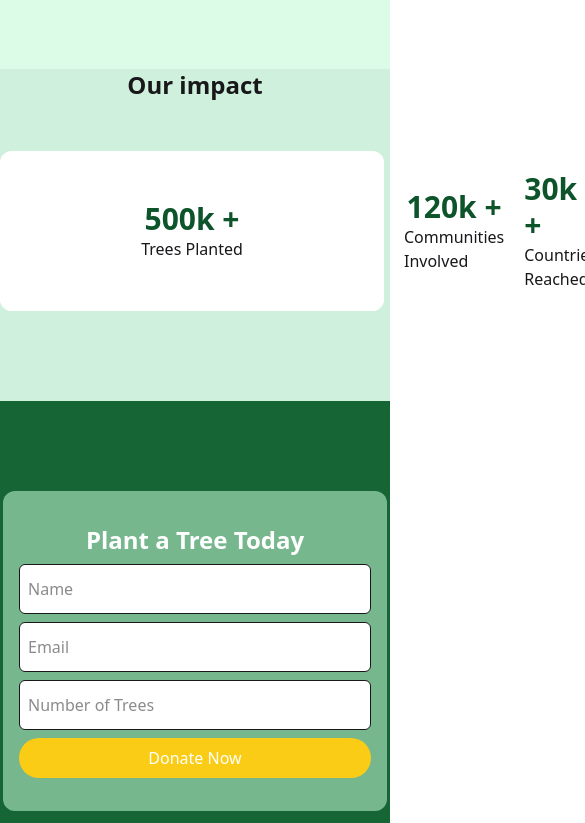
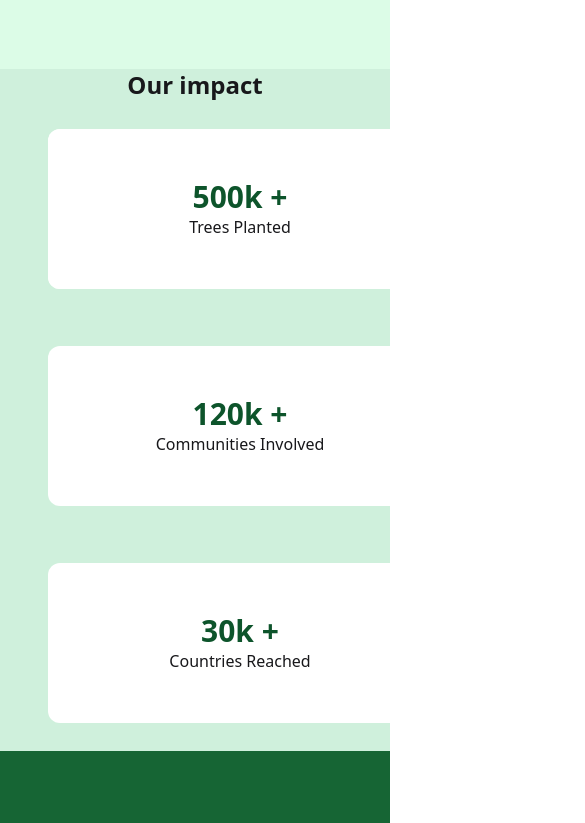
Before and after one commit to jowal-islam/wass, a plain HTML site: page index.html in a window 390 px wide. Shown: the part 1461-2284 px from the top of the page, 585 px wide, since content can reach past the window. Drawn offline with nearby package versions, Linux system fonts and the light colour scheme; no server answers; a small style sheet from the web is missing.

Commit message:
full responsive

```diff
--- a/index.html
+++ b/index.html
@@ -147,7 +147,8 @@
     <!-- inpact section -->
     <section class="bg-[#CFF0DC]">
       <h1 class="font-bold text-center text-2xl">Our impact</h1>
-      <div class="flex justify-around gap-5 h-[300px] pt-[50px]">
+      <div class="flex flex-col sm:flex-row justify-around  h-[650px] sm:h-[300px] sm:pt-[50px] ml-12">
+        <!-- first div -->
         <div class="bg-white h-40 w-96 rounded-xl">
           <div
             class="bg-white h-40 w-96 rounded-xl flex flex-col justify-center items-center"
@@ -156,12 +157,14 @@
             <p>Trees Planted</p>
           </div>
         </div>
+        <!-- second div -->
         <div
           class="bg-white h-40 w-96 rounded-xl flex flex-col justify-center items-center"
         >
           <h1 class="font-bold text-3xl text-green-900">120k +</h1>
           <p>Communities Involved</p>
         </div>
+        <!-- third div -->
         <div
           class="bg-white h-40 w-96 rounded-xl flex flex-col justify-center items-center"
         >
@@ -194,7 +197,7 @@
             type="text"
             placeholder="Number of Trees"
           />
-          <button class="w-full bg-[#FACC15] text-white py-2 rounded-3xl">
+          <button class="w-full bg-[#FACC15] text-red-900 py-2 rounded-3xl">
             Donate Now
           </button>
         </div>
```
